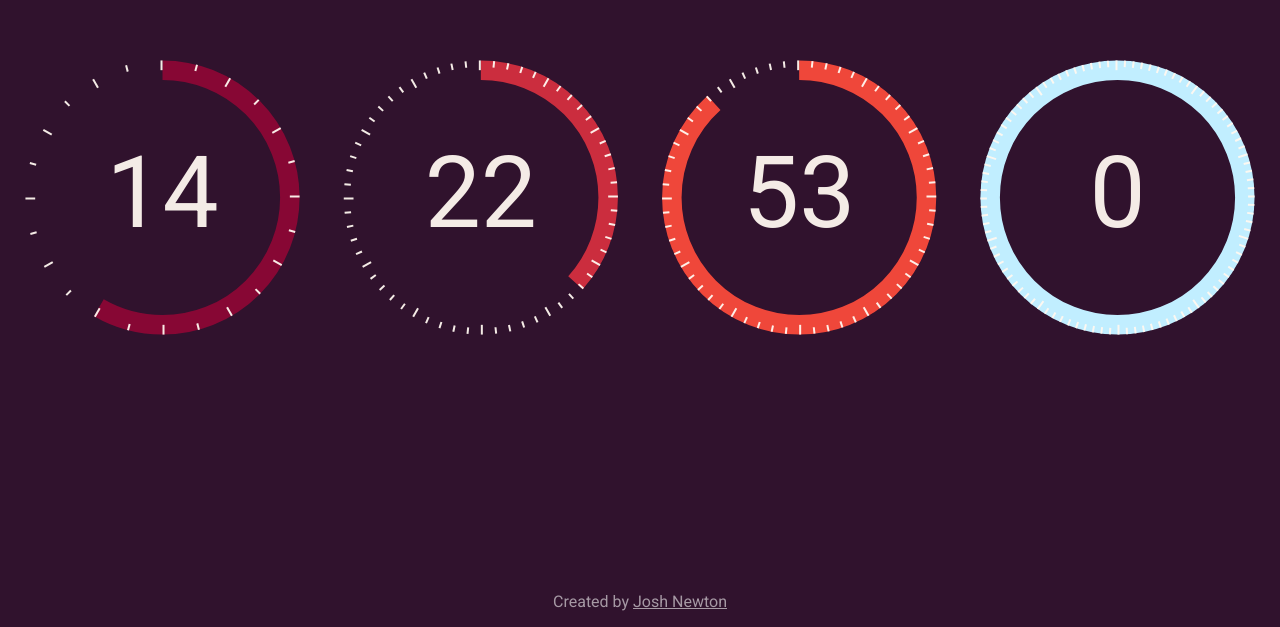
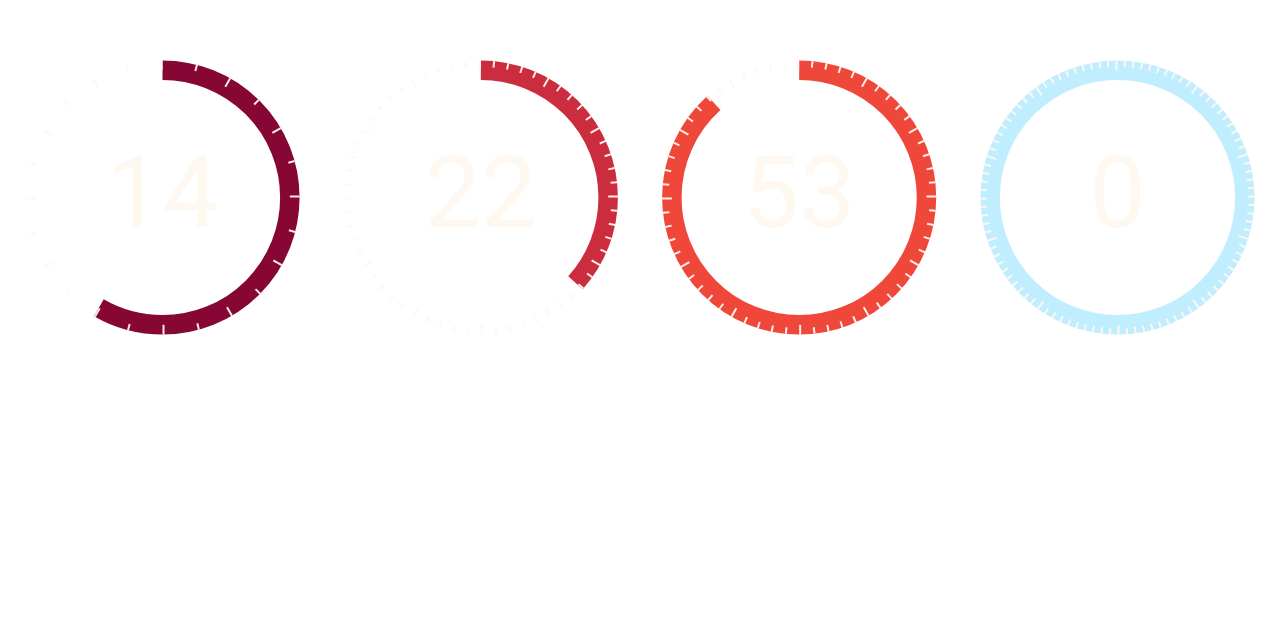
Before and after one commit to imjoshnewton/Canvas-Clock, a website: page docs/index.html in a window 1280 px wide. Shown: the part 177-804 px from the top of the page. Drawn offline with nearby package versions, Linux system fonts and the light colour scheme; files that its build step writes are made by us from their sources.

Commit message:
remove background styling

```diff
--- a/source/scss/main.scss
+++ b/source/scss/main.scss
@@ -8,14 +8,14 @@ $animation-time-3: 500ms;
 
 body,
 html {
-  background: $background;
+  // background: $background;
   font-family: "Roboto", Verdana, sans-serif;
   margin: 0;
   padding: 0;
 }
 
 h1 {
-  background: $grey;
+  // background: $grey;
   background: -webkit-linear-gradient(right, $white, #ff95bb, #709996, $white);
   background: linear-gradient(to left, $white, #ff95bb, #709996, $white);
   background: -o-linear-gradient(right, $white, #ff95bb, #709996, $white);
@@ -45,5 +45,5 @@ p {
 
 canvas {
   animation-delay: $animation-time-3;
-  background: $background;
+  // background: $background;
 }
```
